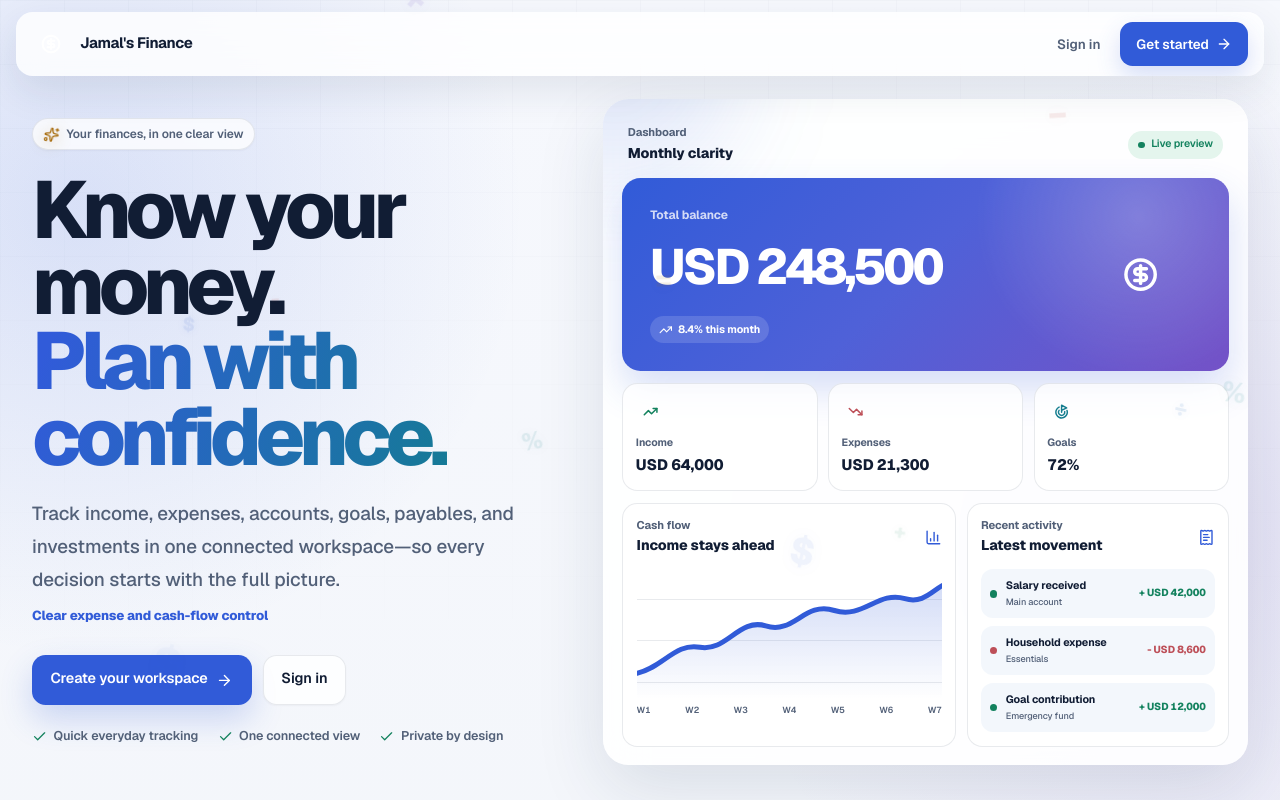
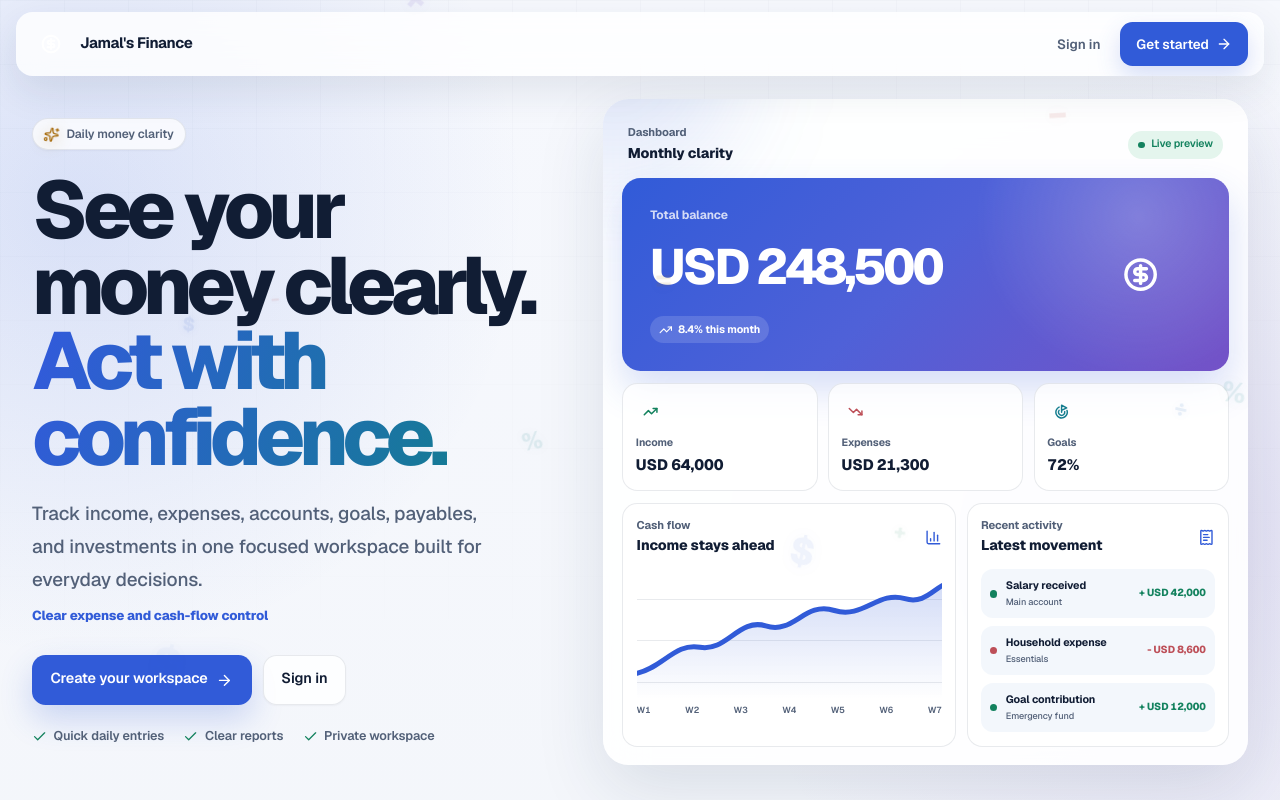
Before and after one commit to maijamalhoon/Jamals-finance, a Next.js app: page / in a window 1280 px wide. Shown: the top 800 px of the page. Built offline with nearby package versions, Linux system fonts and the light colour scheme.

Commit message:
Restore original landing hero copy

```diff
--- a/components/landing/PremiumLandingPage.tsx
+++ b/components/landing/PremiumLandingPage.tsx
@@ -301,10 +301,10 @@ export default function PremiumLandingPage() {
 
       <section className="jf-hero">
         <div className="jf-hero-copy">
-          <p className="jf-hero-badge"><Sparkles aria-hidden="true" /> Your finances, in one clear view</p>
-          <h1>Know your money. <span>Plan with confidence.</span></h1>
+          <p className="jf-hero-badge"><Sparkles aria-hidden="true" /> Daily money clarity</p>
+          <h1>See your money clearly. <span>Act with confidence.</span></h1>
           <p className="jf-hero-description">
-            Track income, expenses, accounts, goals, payables, and investments in one connected workspace—so every decision starts with the full picture.
+            Track income, expenses, accounts, goals, payables, and investments in one focused workspace built for everyday decisions.
           </p>
 
           <div className="jf-hero-actions">
@@ -313,9 +313,9 @@ export default function PremiumLandingPage() {
           </div>
 
           <div className="jf-hero-proof" aria-label="Product highlights">
-            <span><Check aria-hidden="true" /> Quick everyday tracking</span>
-            <span><Check aria-hidden="true" /> One connected view</span>
-            <span><Check aria-hidden="true" /> Private by design</span>
+            <span><Check aria-hidden="true" /> Quick daily entries</span>
+            <span><Check aria-hidden="true" /> Clear reports</span>
+            <span><Check aria-hidden="true" /> Private workspace</span>
           </div>
         </div>
 
```
